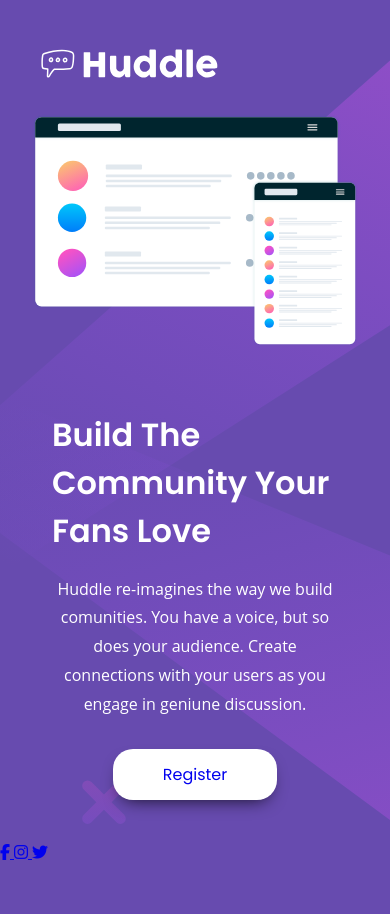
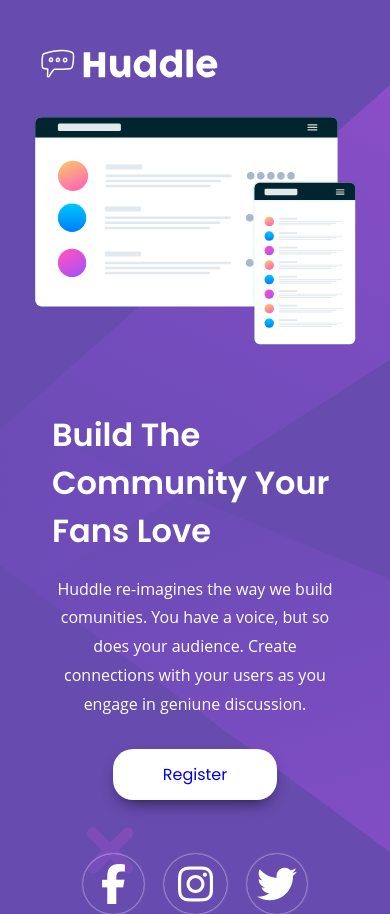
Before and after one commit to MaraP95/huddle-landing-page-with-single-introductory-section-master, a plain HTML site: page index.html in a window 390 px wide. Before the commit the page ends 862 px from the top, so only its background shows below. Drawn offline with Linux system fonts and the light colour scheme.

Commit message:
Update style.css

```diff
--- a/style.css
+++ b/style.css
@@ -69,6 +69,42 @@
 }
 
 
+footer{
+    display: flex; ;
+    justify-content: end;
+    margin-top: 80px;
+}
+
+footer a {
+    margin: 0 10px;
+}
+
+footer i.fa-brands {
+    font-size: 40px;
+    color: white;
+
+}
+
+.icon{
+    display: inline-block;
+    border-radius: 100%;
+    box-shadow: 0 0 2px white;
+    padding: 10px;
+}
+
+.icon:hover{
+    background: purple;
+}
+
+.fa-facebook-f  {
+    padding-left: 8px;
+    padding-right: 8px;
+}
+
+.fa-instagram {
+    padding-left: 4px;
+    padding-right: 4px;
+}
 
 
 
@@ -78,11 +114,17 @@
     }
 }
 @media only screen and (max-width: 768px){
+    footer {
+        justify-content: center;
+        margin-top: 10px;
+    }
+
     .main{
         flex-direction: column;
         text-align: center;
     }
-    .hero-txt{
-        font-size: ;
-    }
+
+    .hero-txt h1{
+        text-aling: center;
+        }
 }
```
